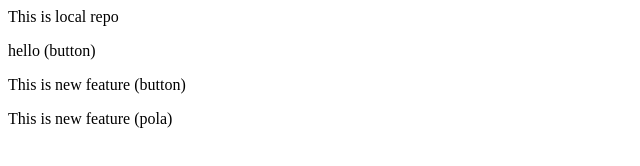
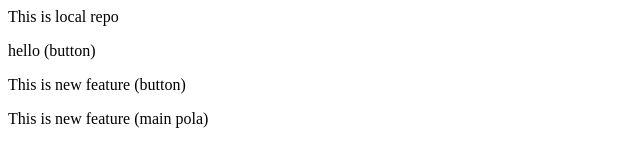
Before and after one commit to Aman-project/localrepos, a plain HTML site: page index.html in a window 1280 px wide. Shown: the full height of the page, 0-640 px from the left. Drawn offline with Linux system fonts and the light colour scheme.

Commit message:
new pola

```diff
--- a/index.html
+++ b/index.html
@@ -3,4 +3,4 @@
 <p>hello (button)</p>
 
 <p>This is new feature (button)</p>
-<p>This is new feature (pola)</p>
+<p>This is new feature (main pola)</p>
```
